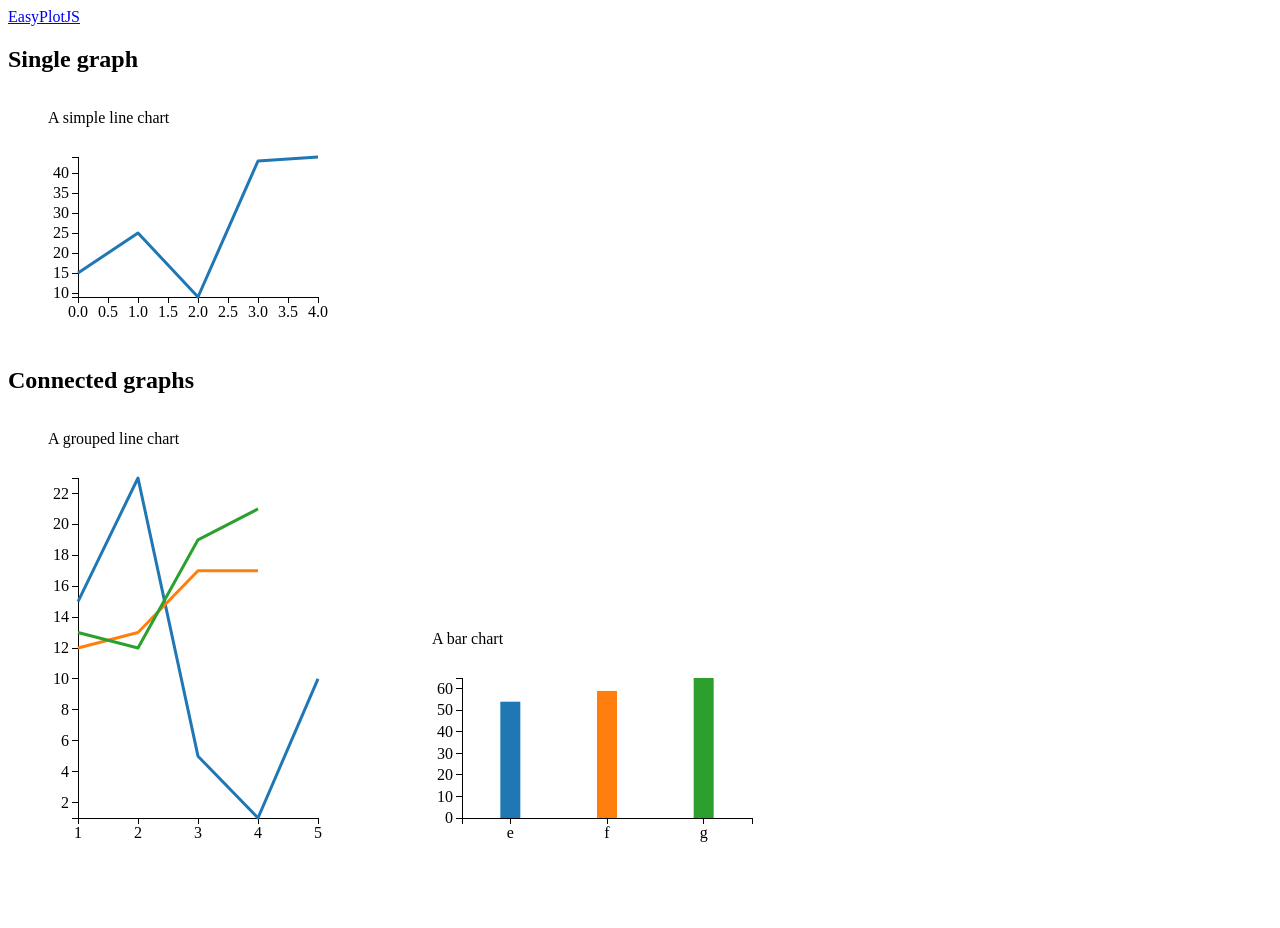
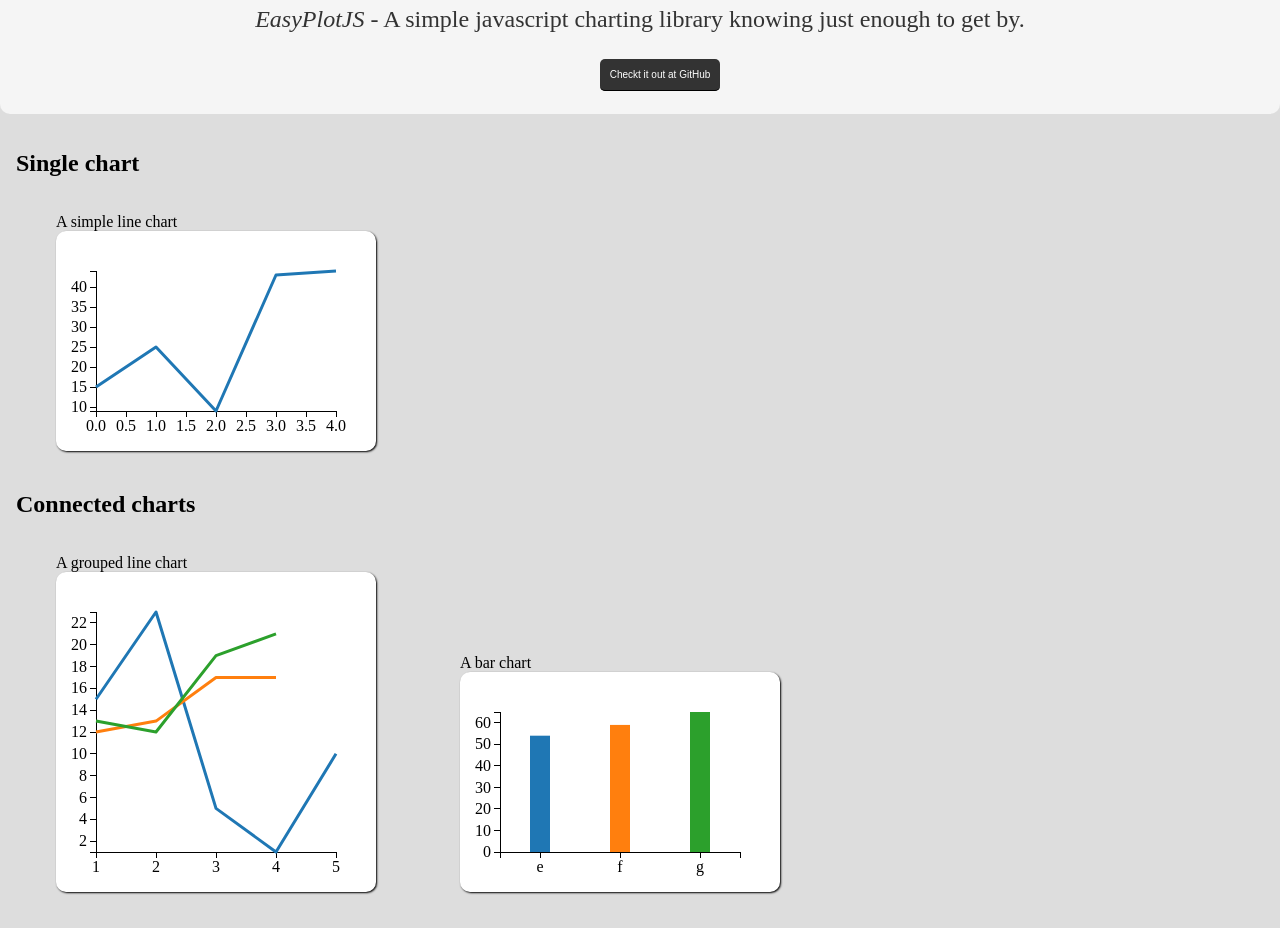
Before and after one commit to robertreingit/easyPlotJS, a website: page index.html in a window 1280 px wide. Before the commit the page ends 876 px from the top, so only its background shows below. Drawn offline with nearby package versions, Linux system fonts and the light colour scheme.

Commit message:
Some styling on index.html

```diff
--- a/app.js
+++ b/app.js
@@ -6,8 +6,12 @@
 
   var last_plot = null;
 
+  /*
+   * highlighter
+   * Small function to enable mouseover effects on
+   * connected charts.
+   */
   var highlighter = function(selector,keys) {
-    "use strict";
     var items = d3.selectAll(selector);
     items
         .on('mouseover', function(d) {
@@ -336,13 +340,13 @@
 
 var lgraph = eplot.chart()
   .width(300)
-  .height(400)
+  .height(300)
   .init('#line')
   .plot(data)
   .xTicks(4);
 
 var bgraph = eplot.chart()
-  .width(350)
+  .width(300)
   .init('#bar')
   .plot(data_bar)
   .yTicks(5);
--- /dev/null
+++ b/easyplotjs.css
@@ -0,0 +1,47 @@
+.chart {
+  display: inline-block;
+  max-width: 500px;
+}
+
+/* Axis styles */
+.axis line,
+.axis path {
+  fill: none;
+  stroke: black;
+  shape-rendering: crispEdges;
+}
+
+/* Data styles
+ * For hover effects two classes are provided:
+ * highlight and shade.
+ * */
+.data {
+  transition: opacity 500ms;
+  transition: stroke-width 500ms;
+}
+path.data {
+  fill: none;
+  stroke-width: 3px;
+  stroke-linejoin: round;
+}
+path.data.shade {
+  opacity: 0.2;
+  stroke-width: 1px;
+  transition: opacity 500ms;
+}
+path.data.highlight {
+  opacity: 1.0;
+  stroke-width: 6px;
+}
+rect.data {
+  stroke: black;
+  stroke-width: 0;
+  stroke-linejoin: round;
+}
+rect.data.shade {
+  opacity: 0.2;
+  transition: opacity 500ms;
+}
+rect.data.highlight {
+  stroke-width: 2px;
+}
--- a/index.html
+++ b/index.html
@@ -3,16 +3,28 @@
 <head>
   <title>EasyPlotJS</title>
   <link rel="stylesheet" href="style.css" type="text/css">
+  <link rel="stylesheet" href="easyplotjs.css" type="text/css">
 </head>
 <body>
-  <nav>
-    <a href="https://github.com/robertreingit/EasyPlotJS">EasyPlotJS</a>
-  </nav>
+  <header>
+    <div class="title">
+    <em>EasyPlotJS</em> - A simple javascript charting library knowing just enough to get by.
+    </div>
+    <nav class="top-nav">
+      <ul>
+        <li>
+          <a href="https://github.com/robertreingit/EasyPlotJS">
+            Checkt it out at GitHub
+          </a>
+        </li>
+      </ul>
+    </nav>
+  </header>
 
   <main>
     <section>
       <header>
-        <h2>Single graph</h2>
+        <h2>Single chart</h2>
       </header>
       <figure class="chart" id="basic">
         <figcaption>A simple line chart</figcaption>
@@ -21,7 +33,7 @@
 
     <section>
       <header>
-        <h2>Connected graphs</h2>
+        <h2>Connected charts</h2>
       </header>
       <div class="board">
         <figure class="chart" id="line">
--- a/style.css
+++ b/style.css
@@ -1,47 +1,53 @@
-.chart {
-  display: inline-block;
-  max-width: 500px;
+body {
+  margin: 0;
+  border: 0;
+  padding: 0;
+  background-color: #ddd;
 }
 
-/* Axis styles */
-.axis line,
-.axis path {
-  fill: none;
-  stroke: black;
-  shape-rendering: crispEdges;
+body svg {
+  background-color: white;
+  border-radius: 10px;
+  padding: 10px;
+  box-shadow: 1px 1px 2px; #aaa;
 }
 
-/* Data styles
- * For hover effects two classes are provided:
- * highlight and shade.
- * */
-.data {
-  transition: opacity 500ms;
-  transition: stroke-width 500ms;
+body > header {
+  background-color: #f5f5f5;
+  color: #333;
+  padding: 0.25em;
+  font-size: 1.5em;
+  border-bottom-left-radius: 10px;
+  border-bottom-right-radius: 10px;
+  text-align: center;
+
 }
-path.data {
-  fill: none;
-  stroke-width: 3px;
-  stroke-linejoin: round;
+
+nav.top-nav {
 }
-path.data.shade {
-  opacity: 0.2;
-  stroke-width: 1px;
-  transition: opacity 500ms;
+
+.top-nav ul {
+  list-style-type: none;
 }
-path.data.highlight {
-  opacity: 1.0;
-  stroke-width: 6px;
+
+.top-nav li {
+  display: inline;
+  text-align: center;
 }
-rect.data {
-  stroke: black;
-  stroke-width: 0;
-  stroke-linejoin: round;
+
+.top-nav li a {
+  font-family: Arial;
+  text-decoration: none;
+  padding: 10px;
+  font-size: 10px;
+  background-color: #333;
+  color: #fff;
+  border-bottom: 1px;
+  border-bottom-color: #000;
+  border-bottom-style: solid;
+  border-radius: 5px;
 }
-rect.data.shade {
-  opacity: 0.2;
-  transition: opacity 500ms;
+
+main {
+  padding: 1em;
 }
-rect.data.highlight {
-  stroke-width: 2px;
-}
```
